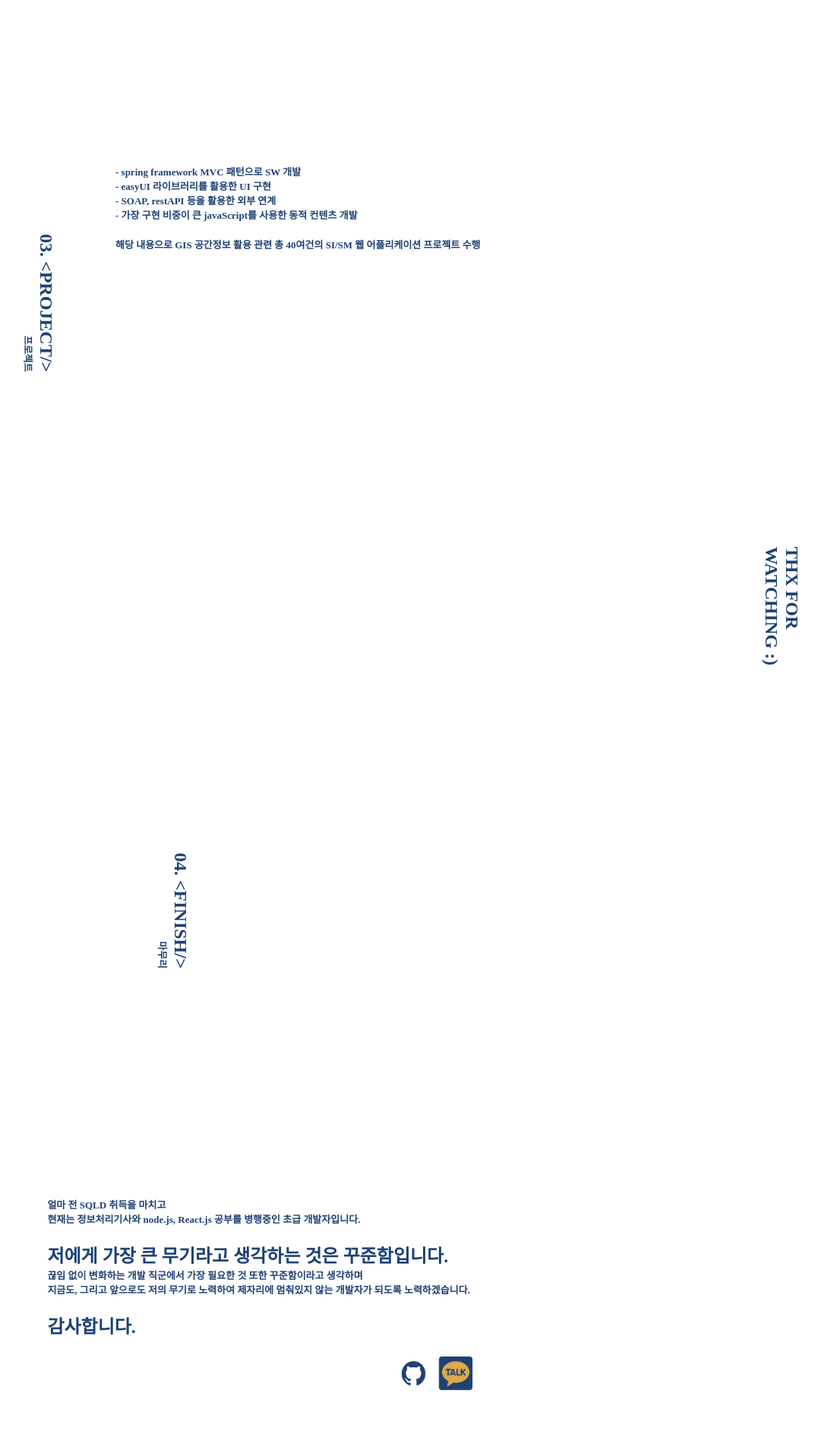
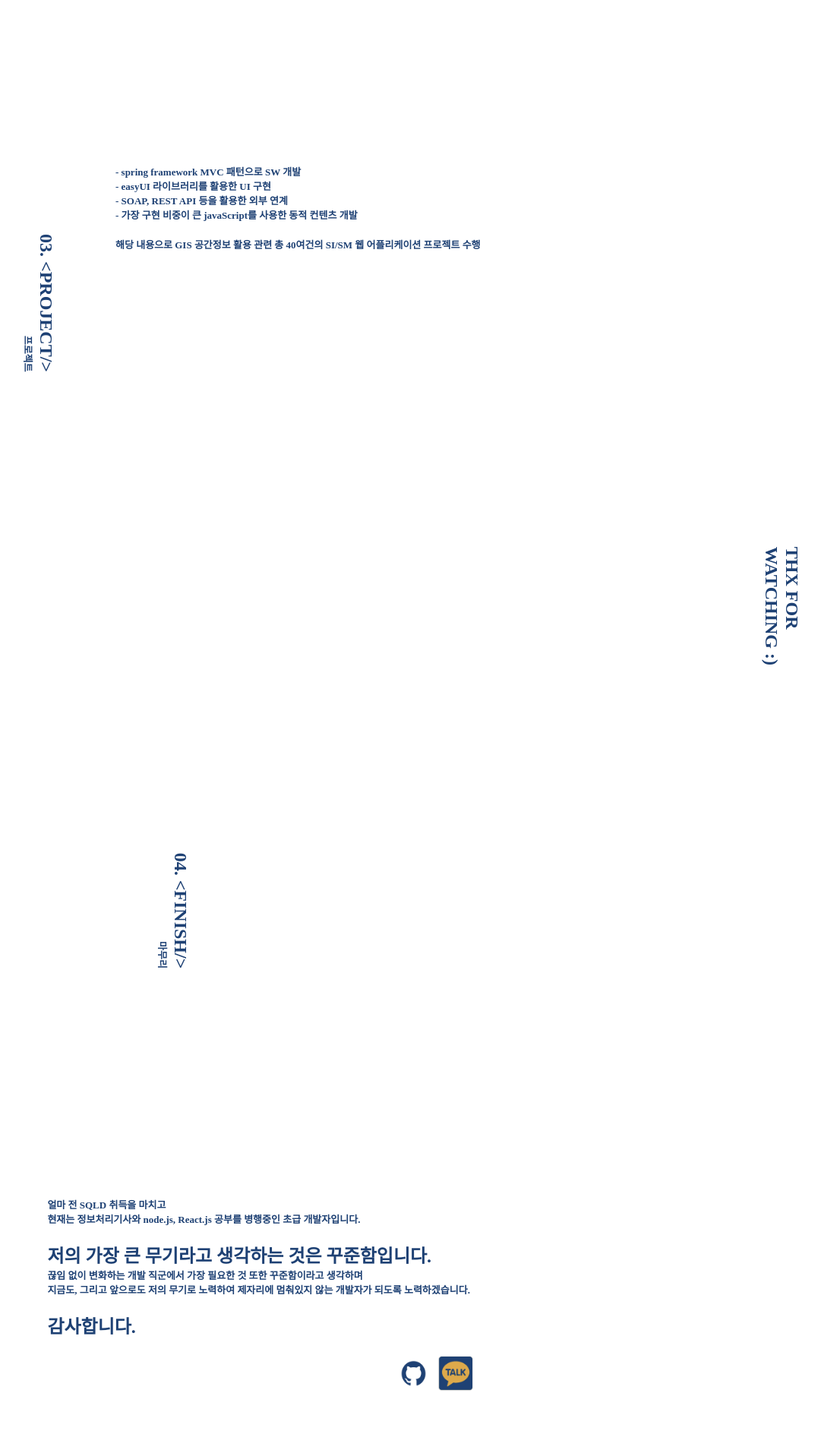
Before and after one commit to contability/Portfolio, a Java web app: page /portfolio.go in a window 1280 px wide. Shown: the part 3624-5533 px from the top of the page at 76% size, without its empty margins (168-1249 px from the left). Run offline with Spring Boot 4, a stand-in JSP engine, Linux system fonts and the light colour scheme; the project's own start-up code is not run, and a stand-in starts its controllers and pages.

Commit message:
프로젝트 쪽 변경 필요

```diff
--- a/src/main/webapp/WEB-INF/jsp/portFolio.jsp
+++ b/src/main/webapp/WEB-INF/jsp/portFolio.jsp
@@ -139,7 +139,7 @@
 					- easyUI 라이브러리를 활용한 UI 구현
 				</div>
 				<div class="c_blueding_s">
-					- SOAP, restAPI 등을 활용한 외부 연계
+					- SOAP, REST API 등을 활용한 외부 연계
 				</div>
 				<div class="c_blueding_s p_b_20">
 					- 가장 구현 비중이 큰 javaScript를 사용한 동적 컨텐츠 개발
@@ -169,7 +169,7 @@
 					현재는 정보처리기사와 node.js, React.js 공부를 병행중인 초급 개발자입니다.
 				</div>
 				<div class="c_blueding_b">
-					저에게 가장 큰 무기라고 생각하는 것은 꾸준함입니다.
+					저의 가장 큰 무기라고 생각하는 것은 꾸준함입니다.
 				</div>
 				<div class="c_blueding_s">
 					끊임 없이 변화하는 개발 직군에서 가장 필요한 것 또한 꾸준함이라고 생각하며
```
